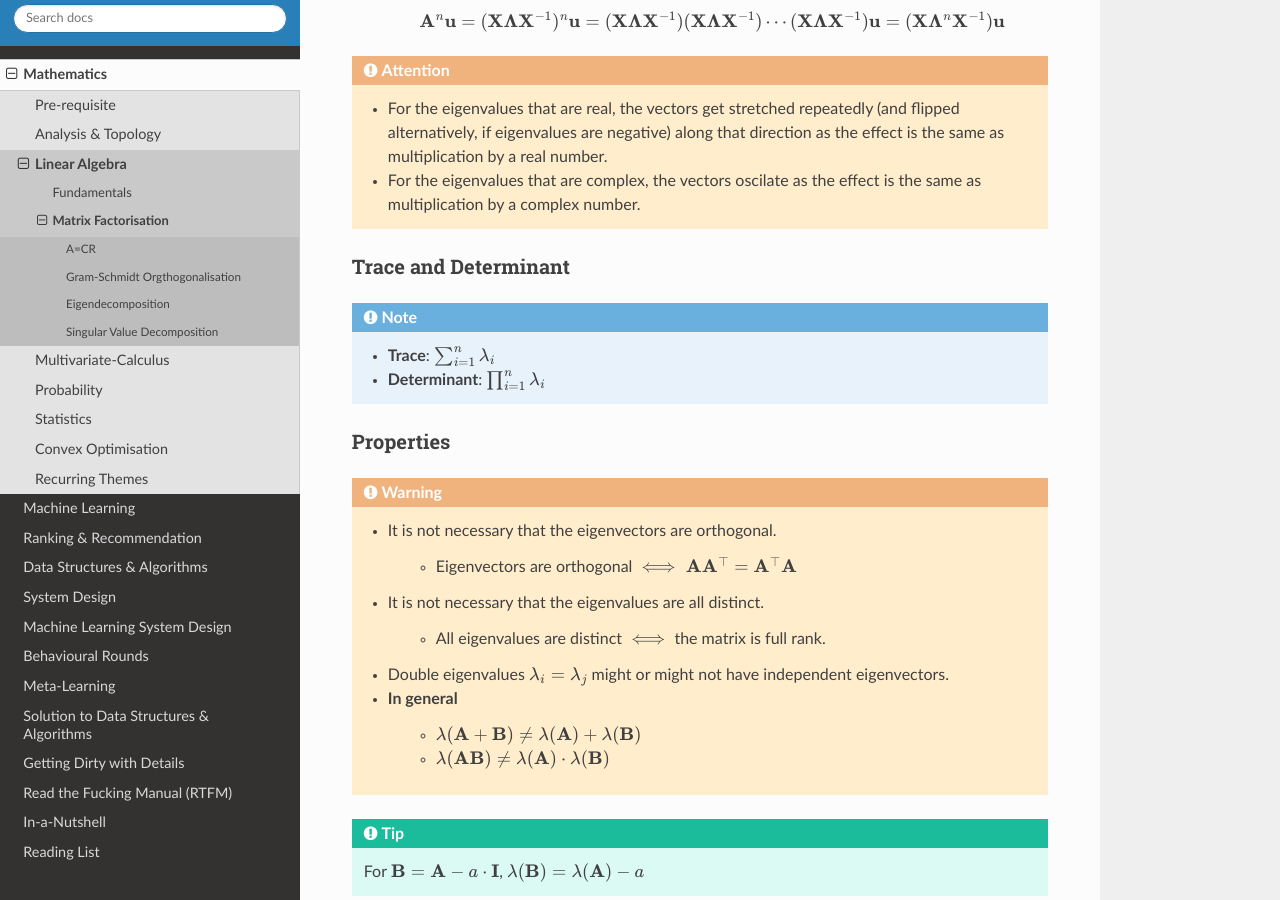
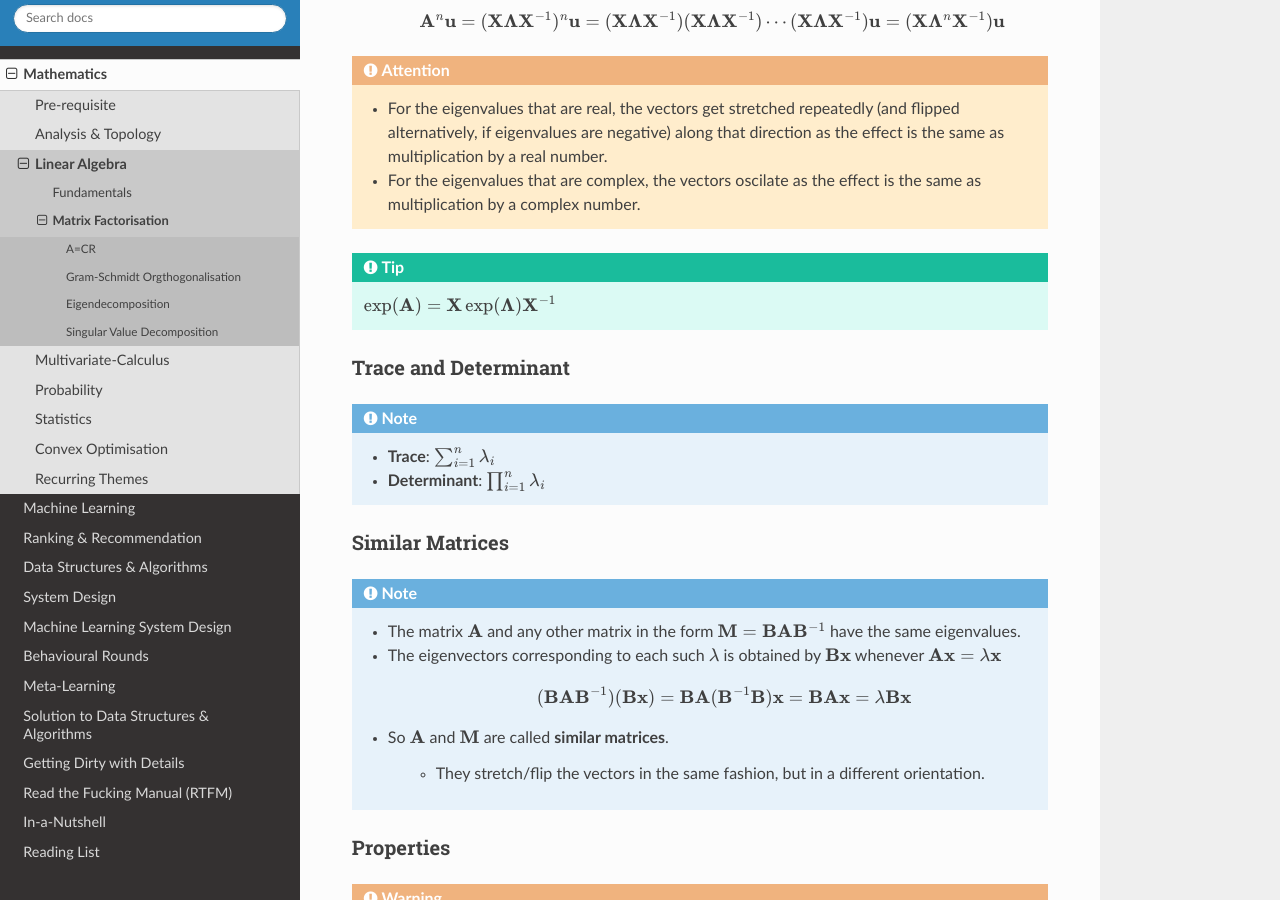
Before and after one commit to uselesstechjunks/leetcode, a Sphinx documentation site: the page built from docs/source/math/linalg/factor.rst, in a window 1280 px wide and 900 px high, scrolled down 1834 px. Built offline with Sphinx 7.4.7 and the Read the Docs theme 2.0.0, drawn with Linux system fonts in a browser that asks for light colours; some of the changed text lies outside the part shown.

Commit message:
Update factor.rst

```diff
--- a/docs/source/math/linalg/factor.rst
+++ b/docs/source/math/linalg/factor.rst
@@ -33,7 +33,7 @@ Gram-Schmidt Orgthogonalisation
 Eigendecomposition
 ********************************************************************************
 .. note::
-	* When we're dealing with square matrices :math:`\mathbf{A}_{n\times n}`, we can think of the matrix transforming the input space by rotating or stretching or flipping directions.
+	* When we're dealing with square matrices :math:`\mathbf{A}_{n\times n}`, we can think of the matrix transforming the input space by rotating or stretching or flipping every vector in the entire space.
 	* Under such a linear transform, there are certain directions which stay fixed (they don't rotate). They just get stretched or flipped.
 	* For any vector along these directions, the effect of matrix multiplication is just the same as scalar multiplication which stretches/flips the vectors.
 
@@ -65,11 +65,25 @@ Matrix power
 	* For the eigenvalues that are real, the vectors get stretched repeatedly (and flipped alternatively, if eigenvalues are negative) along that direction as the effect is the same as multiplication by a real number.
 	* For the eigenvalues that are complex, the vectors oscilate as the effect is the same as multiplication by a complex number.
 
+.. tip::
+	:math:`\exp(\mathbf{A})=\mathbf{X}\exp(\boldsymbol{\Lambda})\mathbf{X}^{-1}`
+
 Trace and Determinant
 ================================================================================
 .. note::
 	* **Trace**: :math:`\sum_{i=1}^n\lambda_i`
 	* **Determinant**: :math:`\prod_{i=1}^n\lambda_i`
+
+Similar Matrices
+================================================================================
+.. note::
+	* The matrix :math:`\mathbf{A}` and any other matrix in the form :math:`\mathbf{M}=\mathbf{B}\mathbf{A}\mathbf{B}^{-1}` have the same eigenvalues.
+	* The eigenvectors corresponding to each such :math:`\lambda` is obtained by :math:`\mathbf{B}\mathbf{x}` whenever :math:`\mathbf{A}\mathbf{x}=\lambda\mathbf{x}`
+
+		.. math:: (\mathbf{B}\mathbf{A}\mathbf{B}^{-1})(\mathbf{B}\mathbf{x})=\mathbf{B}\mathbf{A}(\mathbf{B}^{-1}\mathbf{B})\mathbf{x}=\mathbf{B}\mathbf{A}\mathbf{x}=\lambda\mathbf{B}\mathbf{x}
+	* So :math:`\mathbf{A}` and :math:`\mathbf{M}` are called **similar matrices**.
+
+		* They stretch/flip the vectors in the same fashion, but in a different orientation.
 
 Properties
 ================================================================================
@@ -106,6 +120,7 @@ Positive Definite Matrices
 --------------------------------------------------------------------------------
 .. note::
 	* All eigenvalues are positive.
+	* **Quadratic Form**: For any vector :math:`\mathbf{x}`, :math:`\mathbf{x}^\top\mathbf{S}\mathbf{x} > 0`.
 
 ********************************************************************************
 Singular Value Decomposition
```
